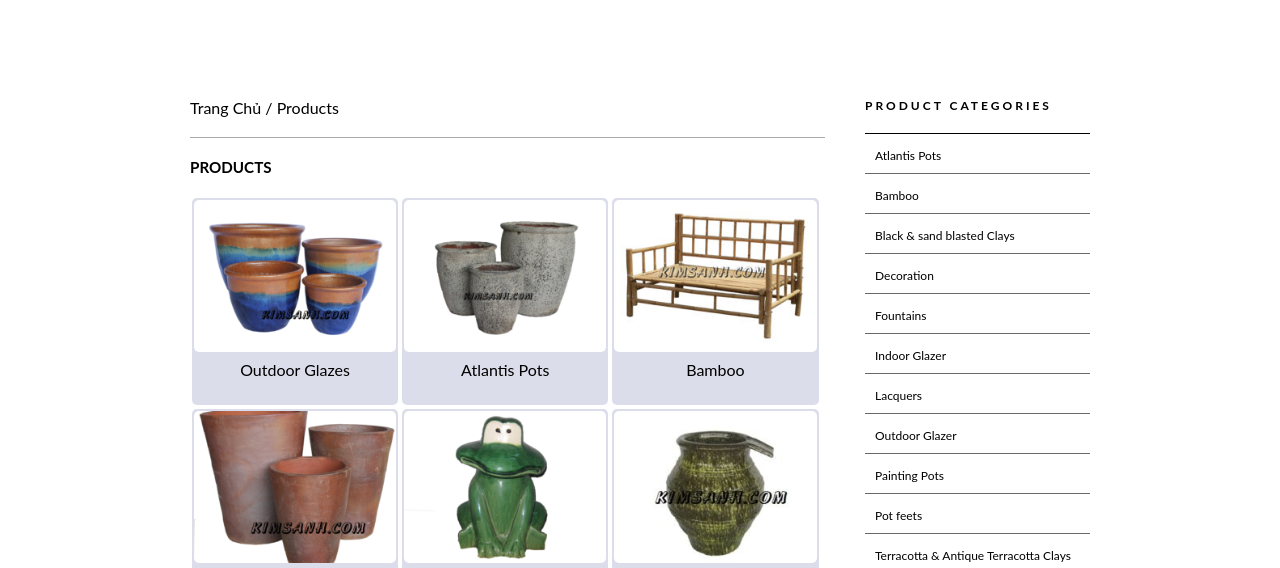
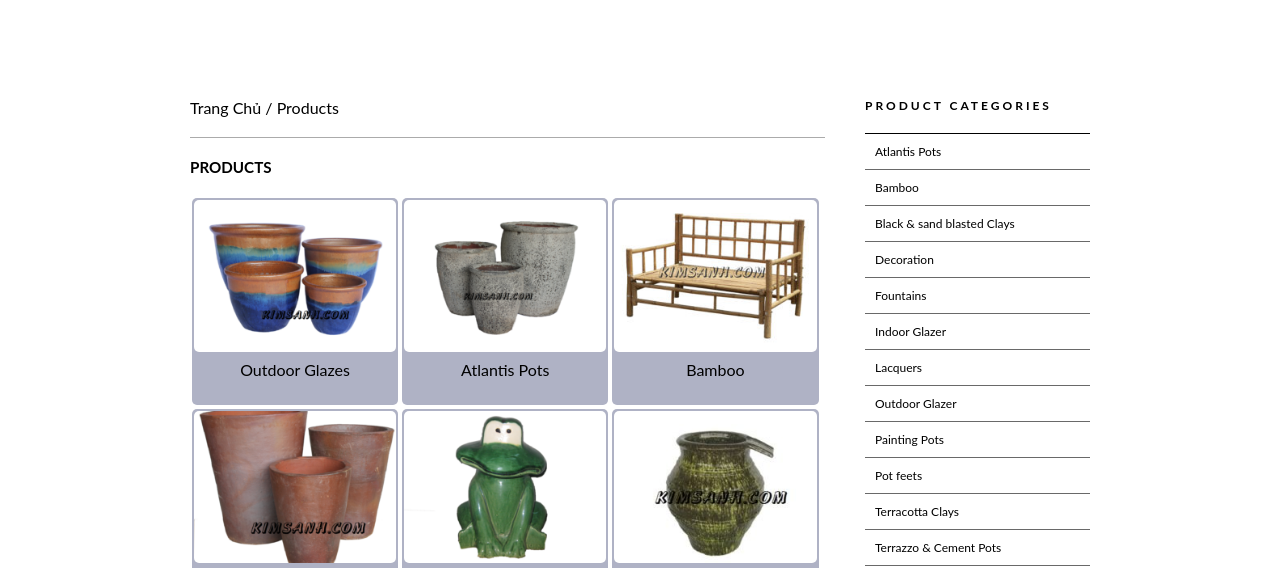
Before and after one commit to thuandiep1707/PotteryBarn, a plain HTML site: page Page/CategoryProducts.html in a window 1280 px wide. Shown: the part 232-800 px from the top of the page. Drawn offline with Linux system fonts and the light colour scheme.

Commit message:
js
viết file js cho category products
đưa các tên đường dẫn ra khỏi thẻ a và xóa thẻ

```diff
--- a/Page/CategoryProducts.html
+++ b/Page/CategoryProducts.html
@@ -35,49 +35,31 @@
         <nav class="product">
             <h3>PRODUCT CATEGORIES</h3>
             <ul>
-                <li><a href="#">Atlantis Pots</a></li>
-                <li><a href="#">Bamboo</a></li>
-                <li><a href="#">Black & sand blasted Clays</a></li>
-                <li><a href="#">Decoration</a></li>
-                <li><a href="#">Fountains</a></li>
-                <li><a href="#">Indoor Glazer</a></li>
-                <li><a href="#">Lacquers</a></li>
-                <li><a href="#">Outdoor Glazer</a></li>
-                <li><a href="#">Painting Pots</a></li>
-                <li><a href="#">Pot feets</a></li>
-                <li><a href="#">Terracotta & Antique Terracotta Clays</a></li>
-                <li><a href="#">Terrazzo & Cement Pots</a></li>
+                <li>Atlantis Pots</li>
+                <li>Bamboo</li>
+                <li>Black & sand blasted Clays</li>
+                <li>Decoration</li>
+                <li>Fountains</li>
+                <li>Indoor Glazer</li>
+                <li>Lacquers</li>
+                <li>Outdoor Glazer</li>
+                <li>Painting Pots</li>
+                <li>Pot feets</li>
+                <li>Terracotta Clays</li>
+                <li>Terrazzo & Cement Pots</li>
             </ul>
         </nav>
         <section class="content">
             <div class="link">
                 <a href="../index.html">Trang Chủ</a> / Products
             </div>
-            <h2>PRODUCTS</h2>
+            <h2><a href="./CategoryProducts.html">PRODUCTS</a></h2>
             <div class="content-item" id="item"></div>
         </section>
     </section>
     <footer class="end">
         <p class="row">Proudly powered by Long-term</p>
     </footer>
-    <script>
-        const json = '[{"img":"Outdoor Glazes.png","name":"Outdoor Glazes"},{"img":"Atlantis Pots.png","name":"Atlantis Pots"},{"img":"Bamboo.jpg","name":"Bamboo"},{"img":"Black & sand blasted Clays.png","name":"Black & sand blasted Clays"},{"img":"Decoration.png","name":"Decoration"},{"img":"Fountains.jpg","name":"Fountains"},{"img":"Indoor Glazes.png","name":"Indoor Glazes"},{"img":"Lacquers.jpg","name":"Lacquers"},{"img":"Painting Pots.png","name":"Painting Pots"},{"img":"Pot feets.png","name":"Pot feets"},{"img":"Terracotta Clays.png","name":"Terracotta Clays"},{"img":"Terrazzo & Cement Pots.png","name":"Terrazzo & Cement Pots"}]';
-        const item = JSON.parse(json);
-        console.log(item);
-        console.log(item[2]);
-        for (var num = 0; item[num] != undefined; num++ ){
-            let img = item[num].img;
-            let name = item[num].name;
-            document.getElementById("item").innerHTML += '<div class="item" Onclick ="callListItem('+num+')"><img src="../resource/image/product/'+img+'" alt="'+name+'"><p>'+name+'</p></div>'
-        }
-
-        // for (var i = 0; i < item.lenght();i++;){
-        //     console.log(item[i]);
-        //     // document.getElementById("item").innerHTML += '<div class="item">
-        //     //         <img src="../resource/image/product/Outdoor Glazes.png" alt="Outdoor Glazes">
-        //     //         <p>Outdoor Glazes</p>
-        //     //     </div>';
-        // }
-    </script>
+    <script src="../resource/js/productsItem.js"></script>
 </body>
 </html>
--- a/resource/css/homepage/CategoryProducts.css
+++ b/resource/css/homepage/CategoryProducts.css
@@ -26,7 +26,7 @@
 .content-item .item{
     display: inline-block;
     width: 32.5%;
-    background-color: rgb(219, 221, 234);
+    background-color: rgb(175, 178, 197);
     border-radius: 5px;
     text-align: center;
     margin: 0.3%;
@@ -65,10 +65,9 @@
 .product ul li {
     padding: 10px;
     border-bottom: 0.5px solid rgb(105, 105, 105);
-}
-.product ul li a{
     font-size: 75%;
 }
+.product ul li:hover,
 a:hover {
     text-decoration: underline;
 }
--- /dev/null
+++ b/resource/js/item.txt
@@ -0,0 +1 @@
+[{"img":"Outdoor Glazes.png","name":"Outdoor Glazes"},{"img":"Atlantis Pots.png","name":"Atlantis Pots"},{"img":"Bamboo.jpg","name":"Bamboo"},{"img":"Black & sand blasted Clays.png","name":"Black & sand blasted Clays"},{"img":"Decoration.png","name":"Decoration"},{"img":"Fountains.jpg","name":"Fountains"},{"img":"Indoor Glazes.png","name":"Indoor Glazes"},{"img":"Lacquers.jpg","name":"Lacquers"},{"img":"Painting Pots.png","name":"Painting Pots"},{"img":"Pot feets.png","name":"Pot feets"},{"img":"Terracotta & Antique Terracotta Clays.png","name":"Terracotta & Antique Terracotta Clays"},{"img":"Terrazzo & Cement Pots.png","name":"Terrazzo & Cement Pots"}]
--- /dev/null
+++ b/resource/js/productsItem.js
@@ -0,0 +1,26 @@
+        // const fs = require('fs');
+        // const json = fs.readFileSync('./item.txt');
+        // console.log(json);
+        // const item = JSON.parse(json);
+        // console.log(item);
+        // console.log(item[2]);
+        // for (var num = 0; item[num] != undefined; num++ ){
+        //     let img = item[num].img;
+        //     let name = item[num].name;
+        //     document.getElementById("item").innerHTML += '<div class="item" Onclick ="callListItem('+num+')"><img src="../resource/image/product/'+img+'" alt="'+name+'"><p>'+name+'</p></div>'
+        // }
+
+
+
+
+
+
+        const json = '[{"img":"Outdoor Glazes.png","name":"Outdoor Glazes"},{"img":"Atlantis Pots.png","name":"Atlantis Pots"},{"img":"Bamboo.jpg","name":"Bamboo"},{"img":"Black & sand blasted Clays.png","name":"Black & sand blasted Clays"},{"img":"Decoration.png","name":"Decoration"},{"img":"Fountains.jpg","name":"Fountains"},{"img":"Indoor Glazes.png","name":"Indoor Glazes"},{"img":"Lacquers.jpg","name":"Lacquers"},{"img":"Painting Pots.png","name":"Painting Pots"},{"img":"Pot feets.png","name":"Pot feets"},{"img":"Terracotta Clays.png","name":"Terracotta Clays"},{"img":"Terrazzo & Cement Pots.png","name":"Terrazzo & Cement Pots"}]';
+        const item = JSON.parse(json);
+        console.log(item);
+        console.log(item[2]);
+        for (var num = 0; item[num] != undefined; num++ ){
+            let img = item[num].img;
+            let name = item[num].name;
+            document.getElementById("item").innerHTML += '<div class="item" Onclick ="callListItem('+num+')"><img src="../resource/image/product/'+img+'" alt="'+name+'"><p>'+name+'</p></div>'
+        }
```
